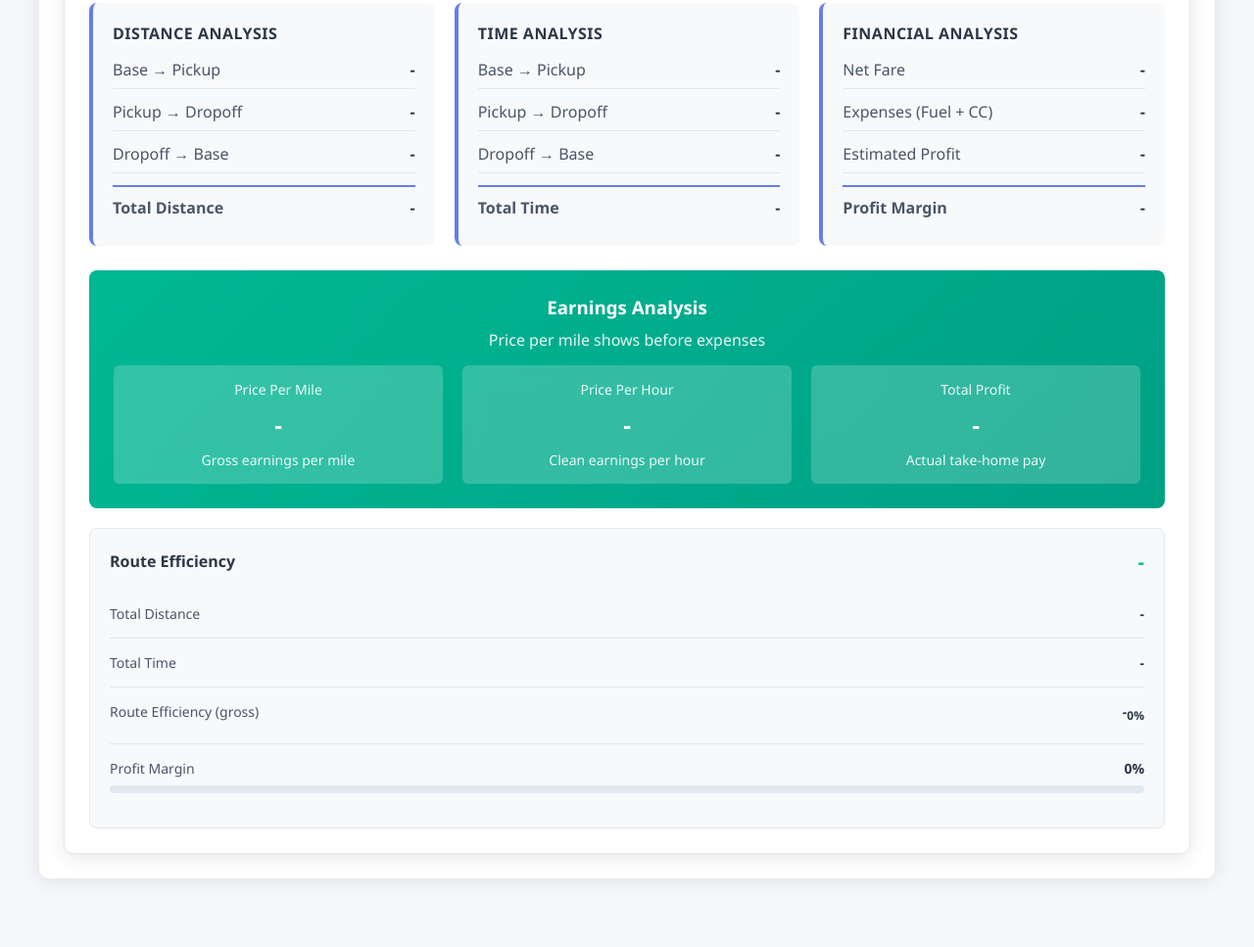
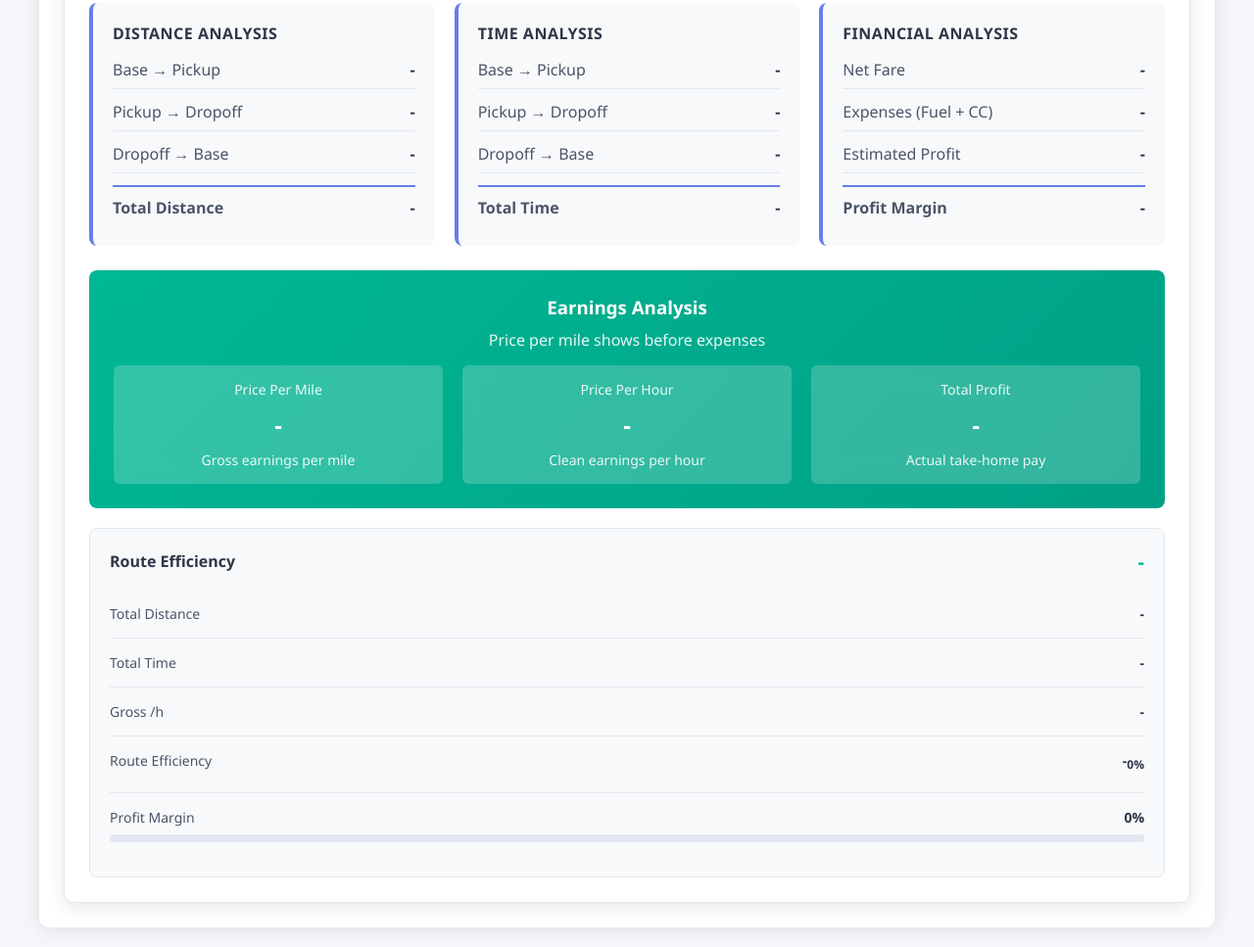
Before and after one commit to Boris8800/Taxi, a plain HTML site: page index.html in a window 1280 px wide. Shown: the part 2216-3183 px from the top of the page at 98% size. Before the commit the page ends 3133 px from the top, so only its background shows below. Drawn offline with Linux system fonts and the light colour scheme; some packages are replaced by stand-ins of ours.

Commit message:
Add separate Gross /h section and rename Route Efficiency (remove gross label)

```diff
--- a/index.html
+++ b/index.html
@@ -767,10 +767,16 @@ Saloon Car
           <span class="efficiency-value" id="totalTimeEfficiency">-</span>
         </div>
 
+        <!-- Gross per Hour -->
+        <div class="efficiency-row">
+          <span class="efficiency-label">Gross /h</span>
+          <span class="efficiency-value" id="grossPerHour">-</span>
+        </div>
+
         <!-- Route Efficiency - Progress Bar -->
         <div class="efficiency-row" style="padding-bottom: 15px;">
           <div class="efficiency-header">
-            <span class="efficiency-label">Route Efficiency (gross)</span>
+            <span class="efficiency-label">Route Efficiency</span>
             <span class="efficiency-value" id="efficiencyScore">-</span>
           </div>
           <div style="display: flex; justify-content: space-between; align-items: center; margin-top: 4px; margin-bottom: 4px;">
@@ -1332,6 +1338,7 @@ Saloon Car
       // Calculate efficiency score (higher is better)
       const efficiencyScore = (currentTrip.price / totalTime * 60).toFixed(2);
       const efficiencyPercent = Math.min((efficiencyScore / 50) * 100, 100); // Cap at £50/hr = 100%
+      document.getElementById('grossPerHour').textContent = `£${efficiencyScore}/hr`;
       document.getElementById('efficiencyScore').textContent = `£${efficiencyScore}/hr`;
 
       // Calculate and display profit per hour
```
